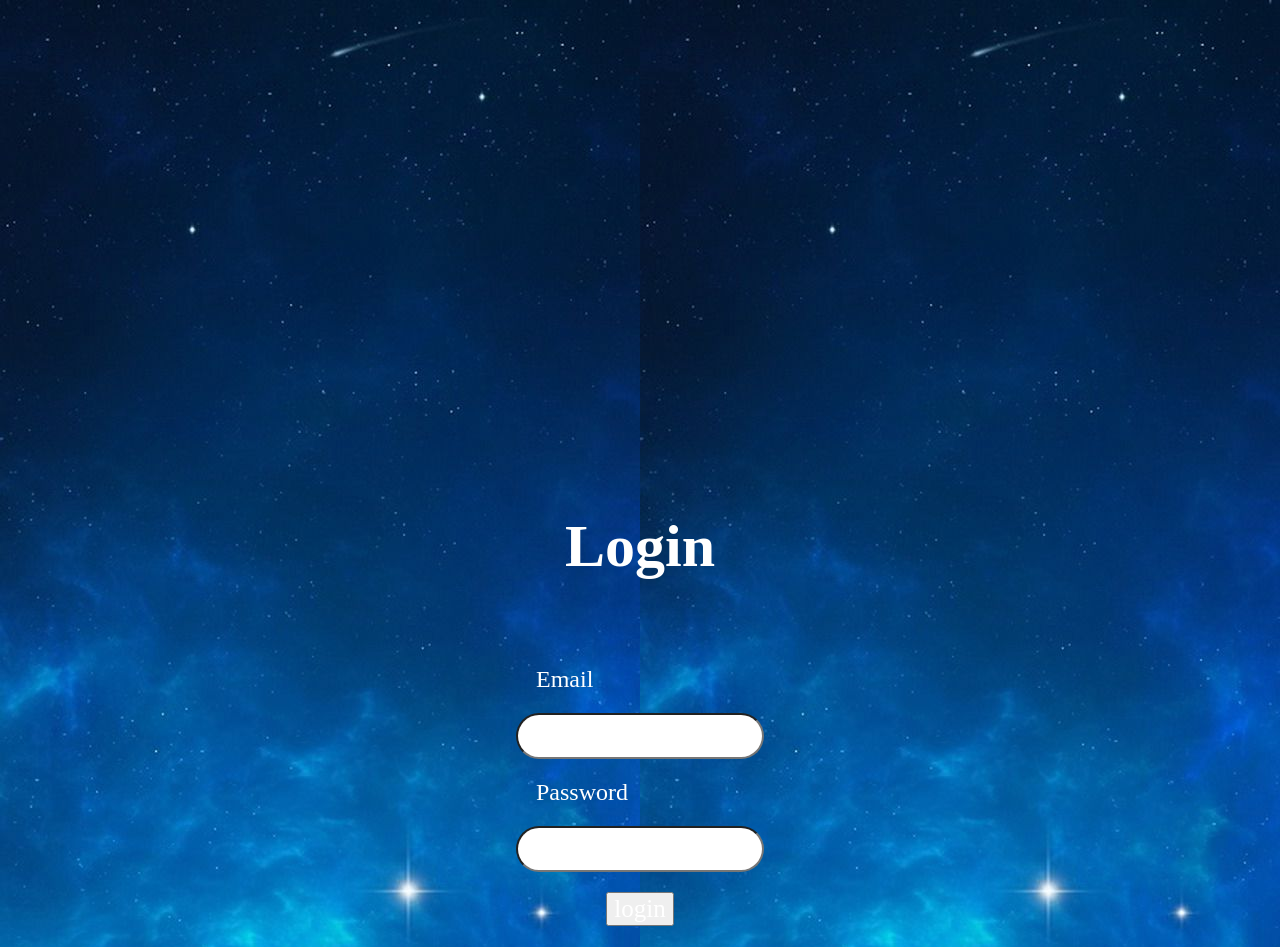
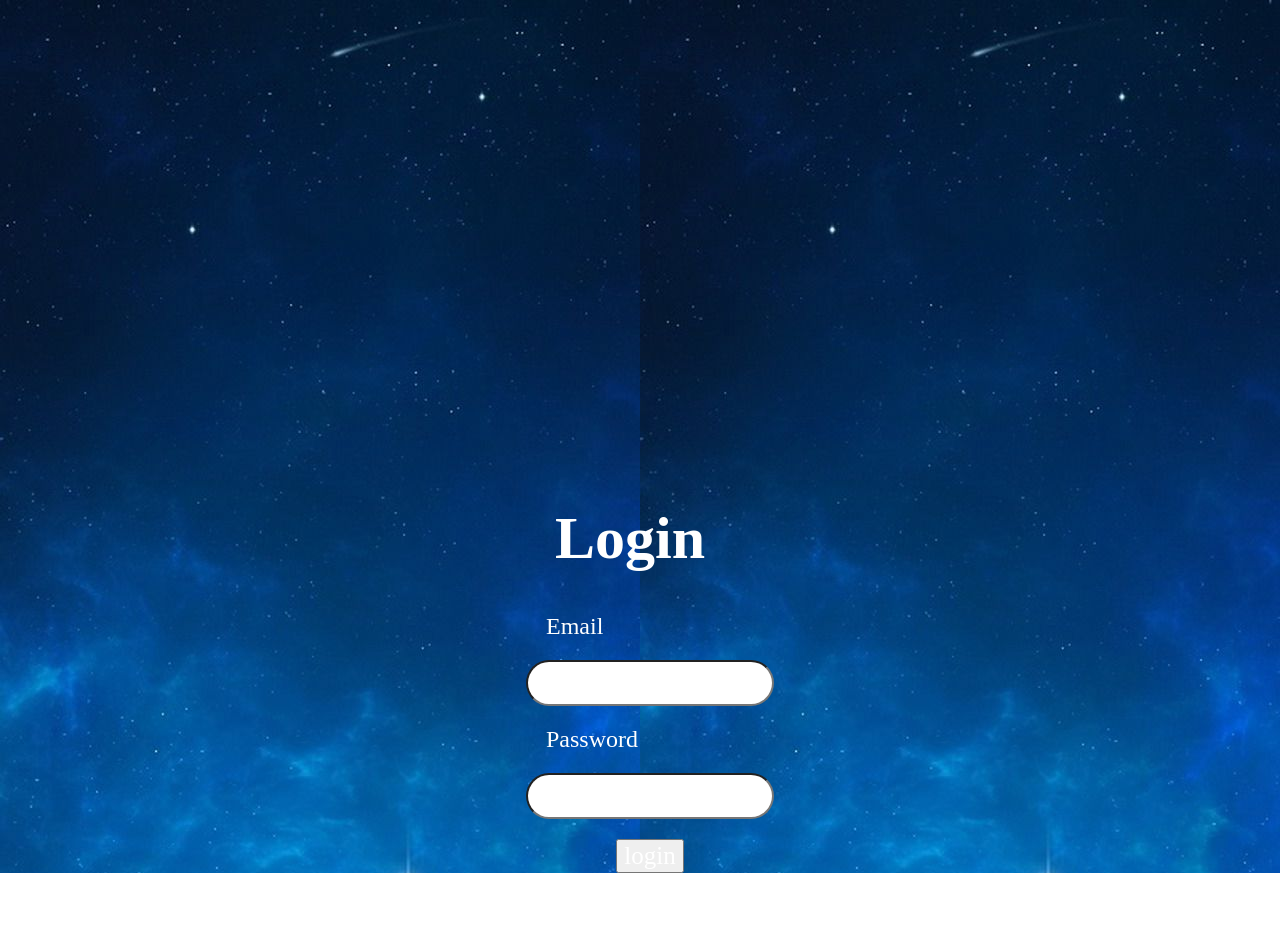
Before and after one commit to safaa-mojahed/weather-application, an Angular app: page / in a window 1280 px wide. Shown: the top 947 px of the page. After the commit the page ends 873 px from the top, so only its background shows below. Built offline with nearby package versions, Linux system fonts and the light colour scheme.

Commit message:
the login form is done

```diff
--- a/src/app/pages/login-form/login-form.component.css
+++ b/src/app/pages/login-form/login-form.component.css
@@ -1,6 +1,5 @@
 input {
     color: black;
-    width: 100%;
     border-radius: 30px;
     padding: 11px;
     font-weight: bold;
@@ -15,6 +14,7 @@ input {
     font-size: 30px;
     display: flex;
     justify-content: center;
+    margin-right: 20px;
 }
 
 .form-header h1 {
@@ -25,8 +25,7 @@ input {
     font-size: 24px;
     display: flex;
     justify-content: center;
-    align-items: center;
-    height: 350px;
+    margin-left: 20px;
 }
 
 label {
@@ -42,3 +41,10 @@ label {
     font-size: 25px;
     cursor: pointer;
 }
+
+.error {
+    font-size: 15px;
+    color: red;
+    font-weight: bold;
+    padding: 20px;
+}
--- a/src/app/pages/login-form/login-form.component.html
+++ b/src/app/pages/login-form/login-form.component.html
@@ -8,14 +8,18 @@
             <div class="email-field ">
                 <input class="input" required type="email" formControlName="email">
                  <div *ngIf="!loginForm.controls.email.valid && (loginForm.controls.email.dirty || loginForm.controls.email.touched)">
-                    {{emailError()}}
+                    <div class="error">
+                        {{emailError()}}
+                    </div>
                 </div>
             </div>
             <label for="Password">Password</label>
             <div class="password-field ">
                 <input class="input" required minlength="6" maxlength="10" type="password" formControlName="password">
                 <div *ngIf="!loginForm.controls.password.valid && (loginForm.controls.password.dirty || loginForm.controls.password.touched)">
-                    {{passwordError()}}
+                    <div class="error">
+                        {{passwordError()}}
+                    </div>
                 </div>
                 <div class="login-button">
                     <button class="button" type="submit">login</button>
```
